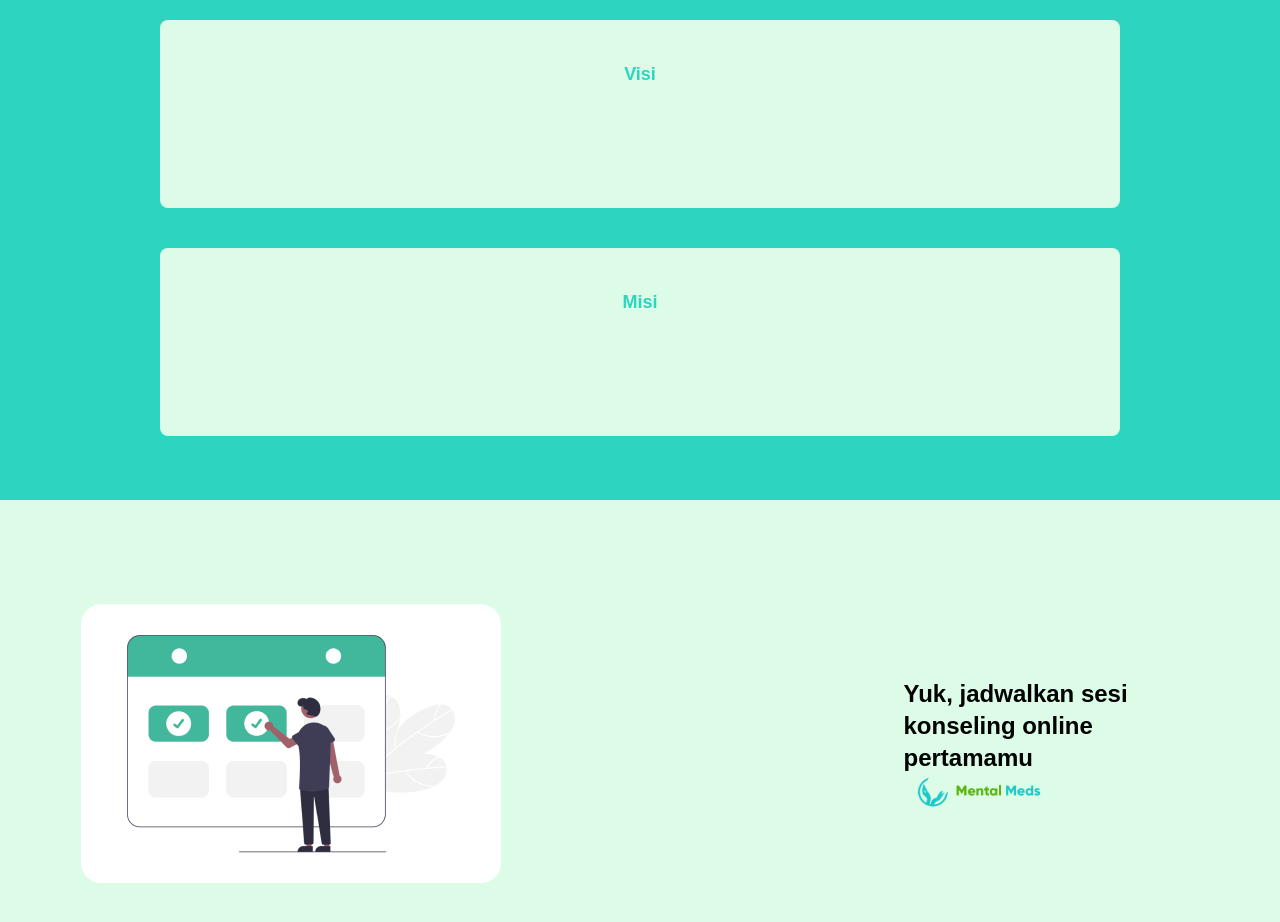
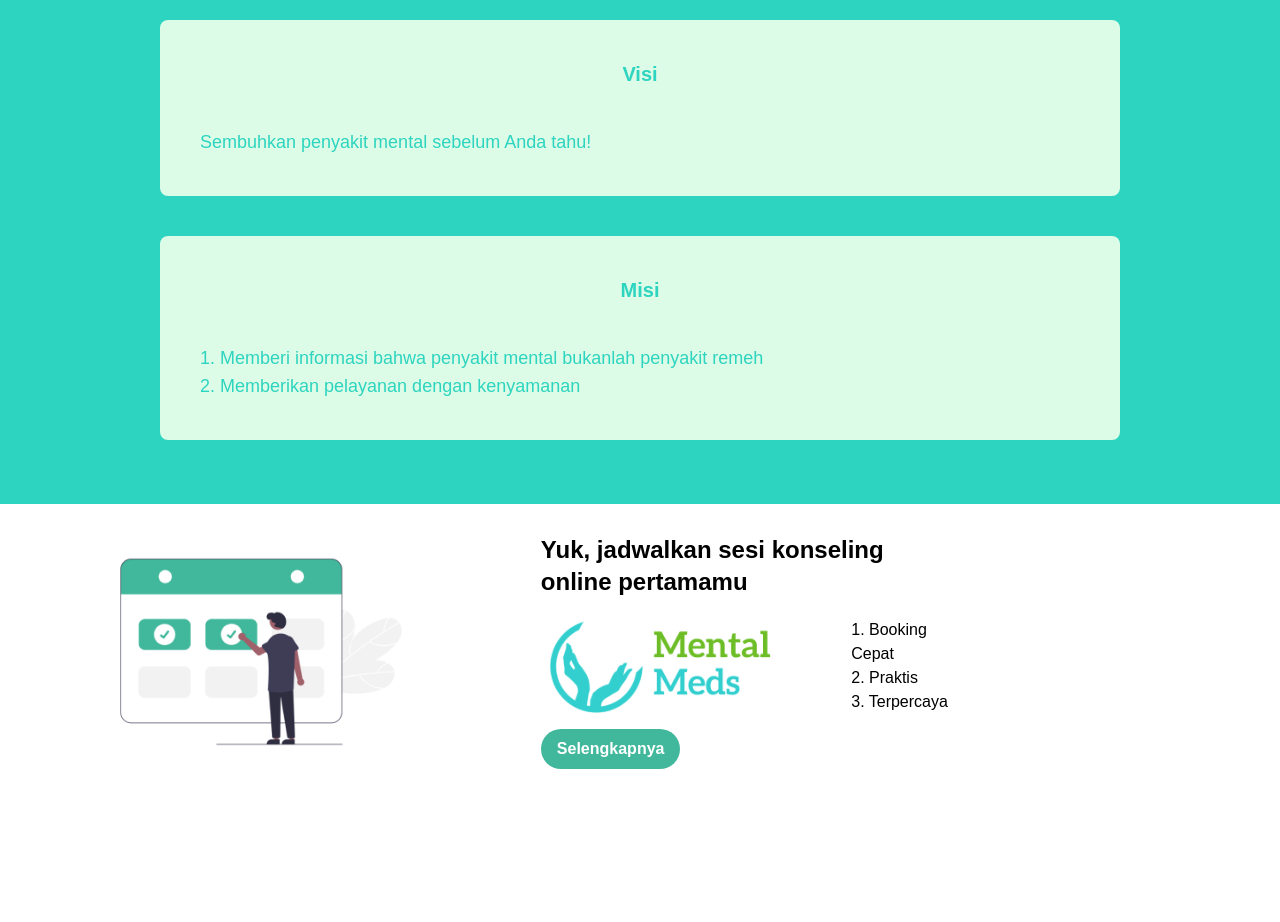
Before and after one commit to febe-5/Final-Project-FE-5, a React (Create React App) app: page /about in a window 1280 px wide. Shown: the part 1060-1982 px from the top of the page. After the commit the page ends 1895 px from the top, so only its background shows below. Built offline with nearby package versions, Linux system fonts and the light colour scheme.

Commit message:
aboutus, list,detail klinik udah ges

```diff
--- a/src/App.js
+++ b/src/App.js
@@ -1,21 +1,26 @@
 import React from "react";
 
-import Layanan from "./component/Layanan";
+
 import Navbar from "./component/Navbar";
 import { Route, Routes } from "react-router-dom";
 import Detail from "./component/Detail";
 import About from "./component/About";
+import Layanan from "./component/Layanan";
+import Ofline from "./component/Ofline";
+
 
 
 const App = () => {
   return (
     <>
       <Navbar />
-      {/* <Detail/> */}
+
       <Routes>
-        <Route path="layanan" element={<Layanan />} />
-        <Route path="about" element={<About />} />
+        <Route path="/" element={<Layanan />} />
+        <Route path="/ofline" element={<Ofline />} />
+        <Route path="/about" element={<About />} />
         <Route path="/detail/:id" element={<Detail />} />
+
       </Routes>
     </>
   );
--- a/src/component/About.js
+++ b/src/component/About.js
@@ -2,7 +2,8 @@ import React from 'react'
 import About1 from '../assets/icon-about.png';
 import About2 from '../assets/icon-about2.png';
 import About3 from '../assets/icon-about3.png';
-import Logo from "../assets/logo.png";
+import Logo2 from "../assets/Frame.png";
+import { Link } from "react-router-dom";
 
 
 export const About = () => {
@@ -37,28 +38,45 @@ export const About = () => {
             <h1 className='text-center font-extrabold text-green-100 text-5xl'>Visi dan Misi</h1>
             <div>
                 <div className='block p-10 bg-green-100 rounded-lg w-150 h-300 mt-10 mx-40 w'>
-                    <h1 className='text-center font-extrabold text-teal-400 text-lg mb-20'>Visi</h1>
+                    <h1 className='text-center font-extrabold text-teal-400 text-xl mb-10'>Visi</h1>
+                    <p className=' text-teal-400 text-lg'>Sembuhkan penyakit mental sebelum Anda tahu!</p>
                 </div>
             </div>
             <div>
                 <div className='block p-10 bg-green-100 rounded-lg w-150 h-300 mt-10 mx-40 w-'>
-                    <h1 className='text-center font-extrabold text-teal-400 text-lg mb-20'>Misi</h1>
+                    <h1 className='text-center font-extrabold text-teal-400 text-xl mb-10'>Misi</h1>
+                    <p className=' text-teal-400 text-lg'>1. Memberi informasi bahwa penyakit mental bukanlah penyakit remeh</p>
+                    <p className=' text-teal-400 text-lg'>2. Memberikan pelayanan dengan kenyamanan</p>
                 </div>
             </div>
         </div>
 
-        <div className="pt-6 pb-16 bg-green-100">
-            <div className="flex lg:flex-row mt-20 gap-20 items-center md : flex-col">
+        <div className="pt-6 pb-16 bg-white">
+            <div className="flex lg:flex-row mt-1 gap-5 items-center md : flex-col">
                 <div className= 'object-center ml-20 mr-20 w-11/12'>
                     <img src={About3} alt=" Not Found"/>
                 </div>
-                <div className='basis-auto object-center ml-20 mr-20'>
-                    <h1 className='text-2xl font-extrabold text-black mr-10'>Yuk, jadwalkan sesi konseling online pertamamu</h1>
-                    <div className= 'object-center mr-40 w-3/6 '>
-                        <img src={Logo} alt=" Not Found"/>
+
+                <div className=' object-center mr-50 lg:mr-80'>
+                    <h1 className='text-2xl font-extrabold text-black'>Yuk, jadwalkan sesi konseling online pertamamu</h1>
+                    <div className="flex lg:flex-row mt-1 gap-10 items-center md : flex-col">
+                        <div className= 'object-center w-max'>
+                            <img src={Logo2} alt=" Not Found"/>
+                        </div>
+                        <div className='text-md ml-10'>
+                            <p>1. Booking Cepat</p>
+                            <p>2. Praktis</p>
+                            <p>3. Terpercaya</p>
+                        </div>
                     </div>
+
                     <p className=' text-black text-lg'>
                     </p>
+                    <Link to = "/LayananOnline">
+                        <button className="bg-secondary  hover:bg-green-100 hover:text-primary text-white font-bold py-2 px-4 rounded-full">
+                        Selengkapnya
+                        </button>
+                    </Link>
                 </div>
             </div>
         </div>
--- a/src/component/Navbar.js
+++ b/src/component/Navbar.js
@@ -9,13 +9,15 @@ const Navbar = () => {
         <img src={Logo} alt="" className="block py-4" width="250" height="250" />
         <ul className="md:flex">
           <li className="p-4 hover:text-meds">Tentang Kami</li>
-          <Link to={"/layanan"}>
+          <Link to={"/layananOfline"}>
             <li className="p-4 hover:text-meds">Layanan</li>
           </Link>
+
           <li className="p-4 hover:text-meds">Artikel</li>
           <Link to={"/about"}>
             <li className="p-4 hover:text-meds">About Us</li>
           </Link>
+
 
           <li className="text-base font-semibold text-white bg-secondary flex items-center mx-4 my-3 py-1 px-8 rounded-full hover:shadow-lg hover:opacity-80 transition duration-300 ease-in-out">Login</li>
         </ul>
--- /dev/null
+++ b/src/component/Ofline.js
@@ -0,0 +1,54 @@
+import React from "react";
+import BG from "../assets/bg.jpg";
+import Card from "./Card";
+import { useEffect, useState } from "react";
+import axios from "axios";
+// import { Link } from "react-router-dom";
+
+
+
+
+const Ofline = () => {
+  const [klinik, setKlinik] = useState([]);
+
+  const getKlinik = async () => {
+    try {
+      let response = await axios.get("http://13.212.29.212:3000/api/klinik");
+      setKlinik(response.data.dataKlinik);
+
+    } catch (e) {
+      console.log(e.message);
+    }
+  };
+
+  useEffect(() => {
+    getKlinik();
+  }, []);
+
+
+  return (
+    <>
+    <div className="text-blue bg-green-100">
+      <div className="mt-4 z-0 flex items-center justify-between relative max-w-full">
+        <div className="">
+          <img src={BG} alt="" />
+        </div>
+      </div>
+
+      <div className="w-full px-4 pt-10 ">
+        <div className="max-w-xl mx-auto text-center mb-16">
+          <h3 className="font-bold text-secondary text-4xl mb-2 lg:text-lg">Daftar Klinik & Rumah Sakit</h3>
+          <h2 className="font-bold text-primary text-xl mb-4 lg:text-6xl">Kesehatan Mental</h2>
+        </div>
+      </div>
+      <div className="div w-full px-4 mx-4 flex flex-wrap justify-center xl:w-10/12 xl:mx-auto">
+        {klinik.map((item, index) => {
+          return <Card key={index} id={item._id} imgUrl={item.url_gambar} nama={item.nama} lokasi={item.lokasi} />
+        })}
+      </div>
+      </div>
+    </>
+  );
+};
+
+export default Ofline;
```
Also changed, not shown: src/component/Layanan.js (+47 -44 lines), src/assets/Frame.png (added).
